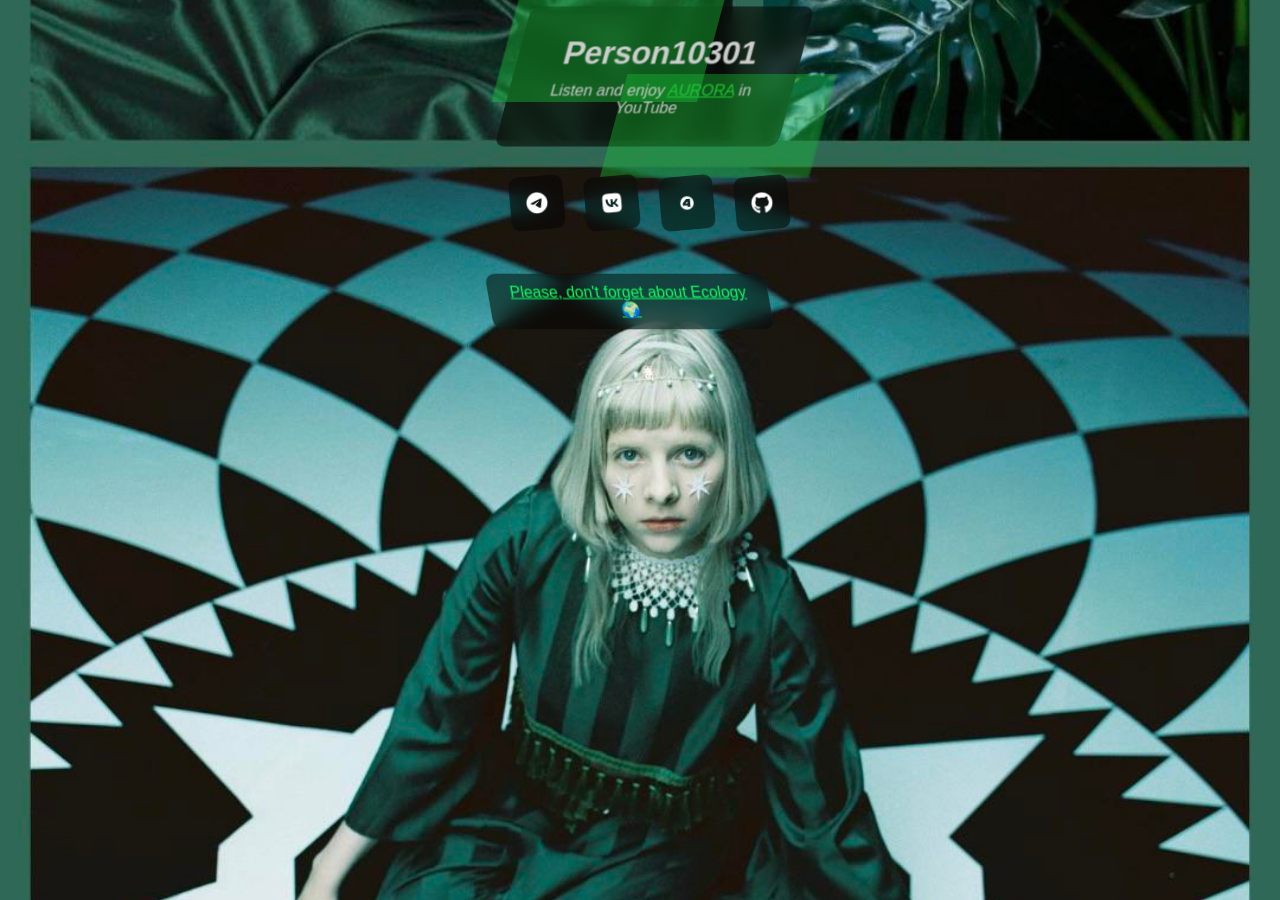
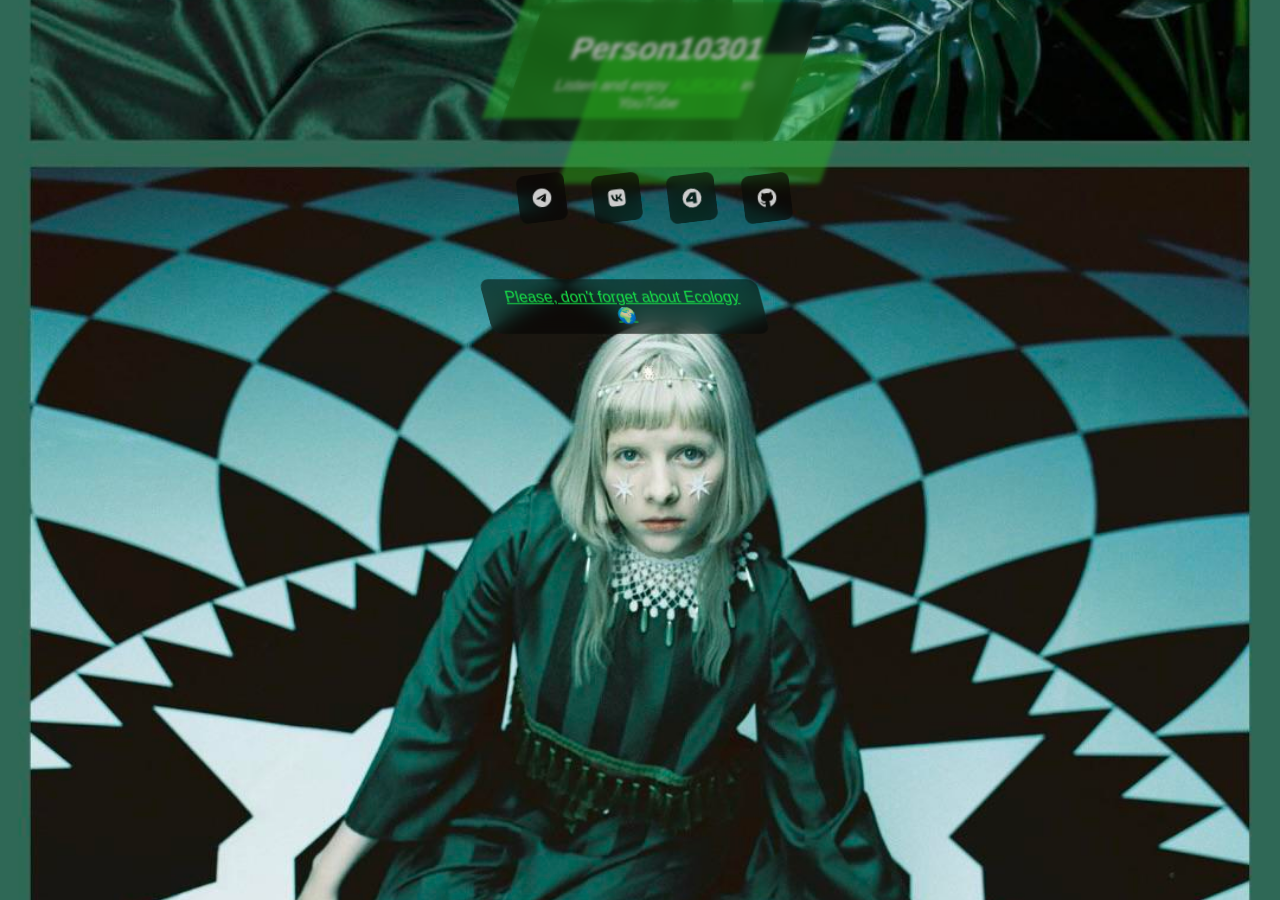
Before and after one commit to person10301/fox10301, a Jekyll site: the page built from index.md, in a window 1280 px wide. Built offline with Jekyll 4.4.1, drawn with Linux system fonts in a browser that asks for light colours; our own code applies the rules of GitHub Pages for plain Markdown files.

Commit message:
Update style.css

```diff
--- a/css/style.css
+++ b/css/style.css
@@ -11,7 +11,7 @@
   align-items: center;
   color: white;
   font-family: Arial, sans-serif;
-  overflow: hidden; /* Предотвращаем вылезание элементов */
+  overflow: hidden; /* Предотвращает вылезание элементов */
 }
 
 .content {
@@ -61,6 +61,12 @@
   background: rgba(0, 0, 0, 0.7);
 }
 
+.custom-icon {
+  width: 44px; /* Учитываем твой новый размер */
+  height: 44px;
+  fill: currentColor;
+}
+
 .link {
   color: #00FF7F;
   text-decoration: underline;
@@ -95,83 +101,83 @@
 .content:after {
   content: "";
   position: absolute;
-  top: -10px;
-  left: -10px;
-  width: 120%;
-  height: 120%;
+  top: -15px;
+  left: -15px;
+  width: 130%;
+  height: 130%;
   background: inherit;
   z-index: -1;
   animation: glitch-layer 1.5s linear infinite;
 }
 
 .content:before {
-  clip-path: polygon(0 0, 60% 0, 60% 60%, 0 60%);
+  clip-path: polygon(0 0, 70% 0, 70% 70%, 0 70%);
   animation-delay: 0.2s;
-  background: rgba(0, 255, 127, 0.4);
+  background: rgba(0, 255, 127, 0.5);
 }
 
 .content:after {
-  clip-path: polygon(40% 40%, 100% 40%, 100% 100%, 40% 100%);
+  clip-path: polygon(30% 30%, 100% 30%, 100% 100%, 30% 100%);
   animation-delay: 0.4s;
-  background: rgba(0, 204, 102, 0.4);
+  background: rgba(0, 204, 102, 0.5);
 }
 
 @keyframes glitch-background {
   2%, 64% {
-    transform: translate(-15px, 15px) skew(15deg) scale(1.02);
-    filter: hue-rotate(20deg) brightness(1.2);
+    transform: translate(-20px, 20px) skew(20deg) scale(1.03);
+    filter: hue-rotate(30deg) brightness(1.3) blur(1px);
   }
   4%, 60% {
-    transform: translate(15px, -15px) skew(-15deg) scale(0.98);
-    filter: hue-rotate(-20deg) brightness(0.8);
+    transform: translate(20px, -20px) skew(-20deg) scale(0.97);
+    filter: hue-rotate(-30deg) brightness(0.7) blur(2px);
   }
   62% {
-    transform: translate(-20px, 20px) skew(20deg) scale(1.05);
-    filter: hue-rotate(30deg) brightness(1.3);
+    transform: translate(-25px, 25px) skew(25deg) scale(1.06);
+    filter: hue-rotate(40deg) brightness(1.5) blur(1px);
   }
 }
 
 @keyframes button-glitch {
   2%, 64% {
-    transform: translate(-10px, 10px) rotate(5deg) scale(1.1);
-    filter: hue-rotate(15deg);
+    transform: translate(-15px, 15px) rotate(7deg) scale(1.2);
+    filter: hue-rotate(20deg) brightness(1.2);
   }
   4%, 60% {
-    transform: translate(10px, -10px) rotate(-5deg) scale(0.9);
-    filter: hue-rotate(-15deg);
+    transform: translate(15px, -15px) rotate(-7deg) scale(0.8);
+    filter: hue-rotate(-20deg) brightness(0.8);
   }
   62% {
-    transform: translate(-15px, 15px) rotate(10deg) scale(1.2);
-    filter: hue-rotate(25deg);
+    transform: translate(-20px, 20px) rotate(12deg) scale(1.3);
+    filter: hue-rotate(30deg) brightness(1.4);
   }
 }
 
 @keyframes message-glitch {
   2%, 64% {
-    transform: translate(10px, -10px) skew(-10deg) scale(1.03);
-    filter: hue-rotate(10deg);
+    transform: translate(15px, -15px) skew(-15deg) scale(1.04);
+    filter: hue-rotate(15deg) brightness(1.1);
   }
   4%, 60% {
-    transform: translate(-10px, 10px) skew(10deg) scale(0.97);
-    filter: hue-rotate(-10deg);
+    transform: translate(-15px, 15px) skew(15deg) scale(0.96);
+    filter: hue-rotate(-15deg) brightness(0.9);
   }
   62% {
-    transform: translate(15px, -15px) skew(-15deg) scale(1.06);
-    filter: hue-rotate(20deg);
+    transform: translate(20px, -20px) skew(-20deg) scale(1.07);
+    filter: hue-rotate(25deg) brightness(1.3);
   }
 }
 
 @keyframes glitch-layer {
   2%, 64% {
-    transform: translate(-20px, 20px) scale(1.04);
-    filter: blur(2px) brightness(1.3);
+    transform: translate(-25px, 25px) scale(1.05);
+    filter: blur(3px) brightness(1.4);
   }
   4%, 60% {
-    transform: translate(20px, -20px) scale(0.96);
-    filter: blur(1px) brightness(0.7);
+    transform: translate(25px, -25px) scale(0.95);
+    filter: blur(2px) brightness(0.6);
   }
   62% {
-    transform: translate(-25px, 25px) scale(1.07);
-    filter: blur(3px) brightness(1.5);
+    transform: translate(-30px, 30px) scale(1.08);
+    filter: blur(4px) brightness(1.6);
   }
 }
```
